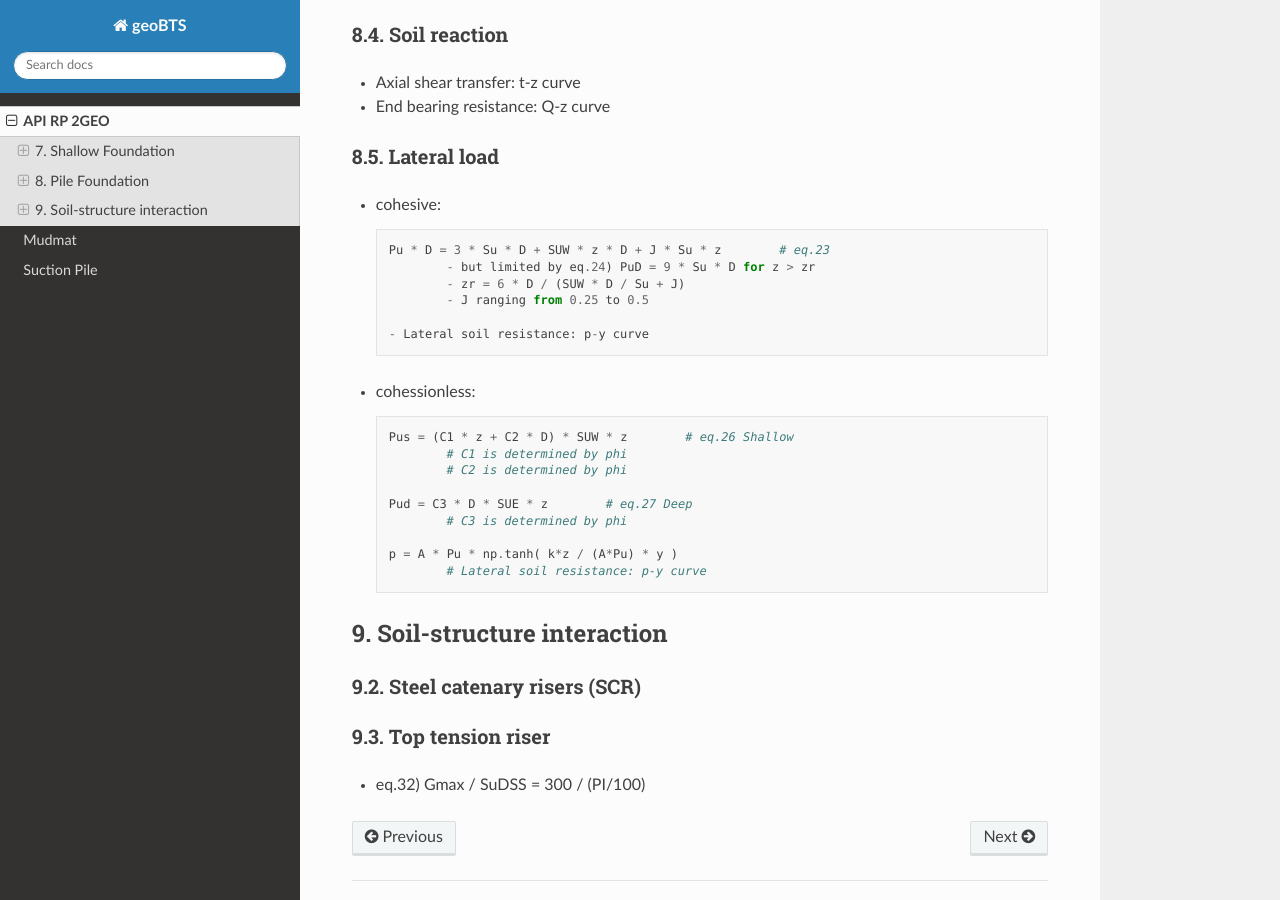
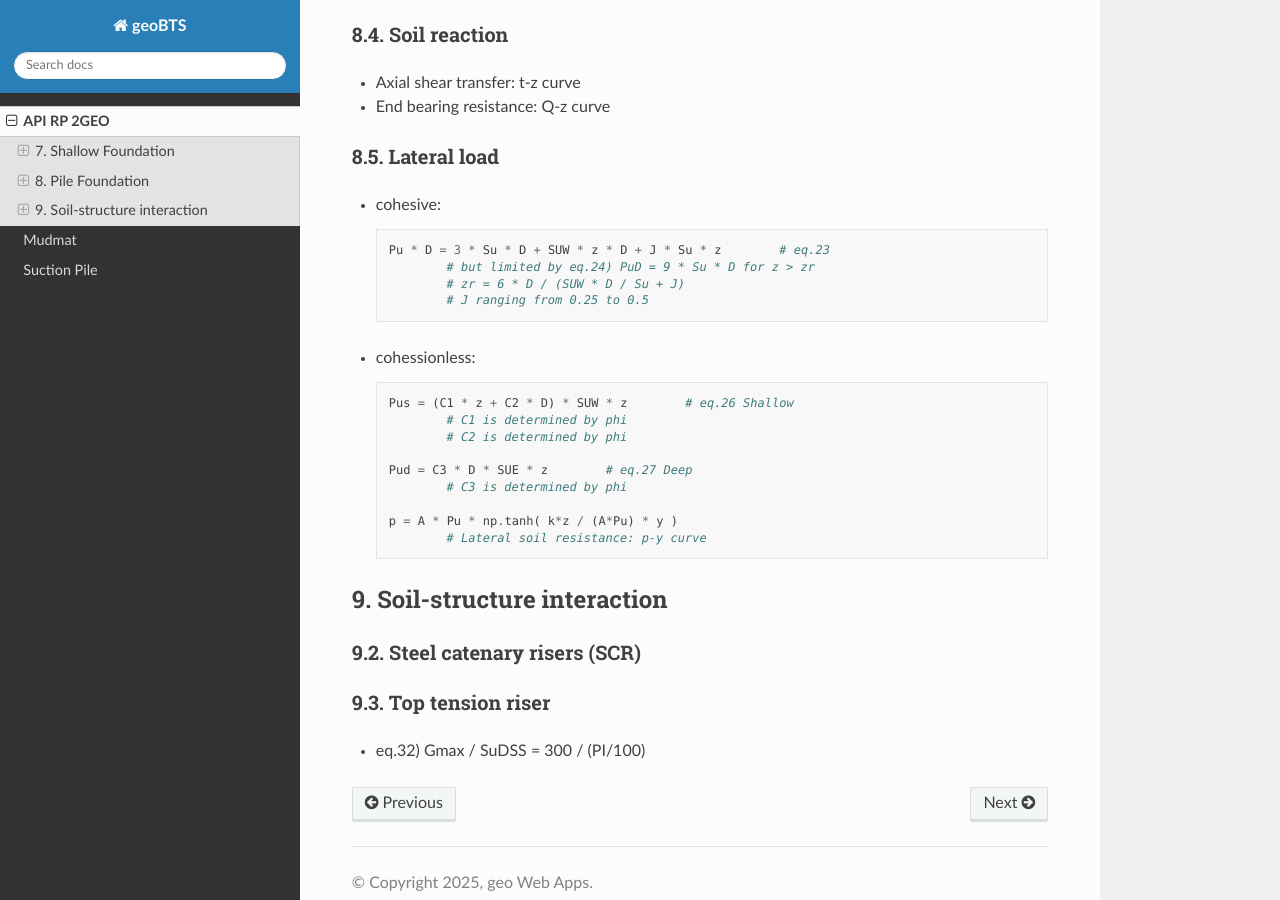
Before and after one commit to jungsohn/geoBTS, a Sphinx documentation site: the page built from docs/source/API_2GEO.rst, in a window 1280 px wide and 900 px high, scrolled down 2746 px. Built offline with Sphinx 7.4.7 and the Read the Docs theme 3.1.0, drawn with Linux system fonts in a browser that asks for light colours.

Commit message:
Update API_2GEO.rst

```diff
--- a/docs/source/API_2GEO.rst
+++ b/docs/source/API_2GEO.rst
@@ -148,11 +148,9 @@
 - cohesive::
 
         Pu * D = 3 * Su * D + SUW * z * D + J * Su * z        # eq.23
-                - but limited by eq.24) PuD = 9 * Su * D for z > zr
-                - zr = 6 * D / (SUW * D / Su + J)
-                - J ranging from 0.25 to 0.5
-
-        - Lateral soil resistance: p-y curve
+                # but limited by eq.24) PuD = 9 * Su * D for z > zr
+                # zr = 6 * D / (SUW * D / Su + J)
+                # J ranging from 0.25 to 0.5
 
 - cohessionless::
 
```
